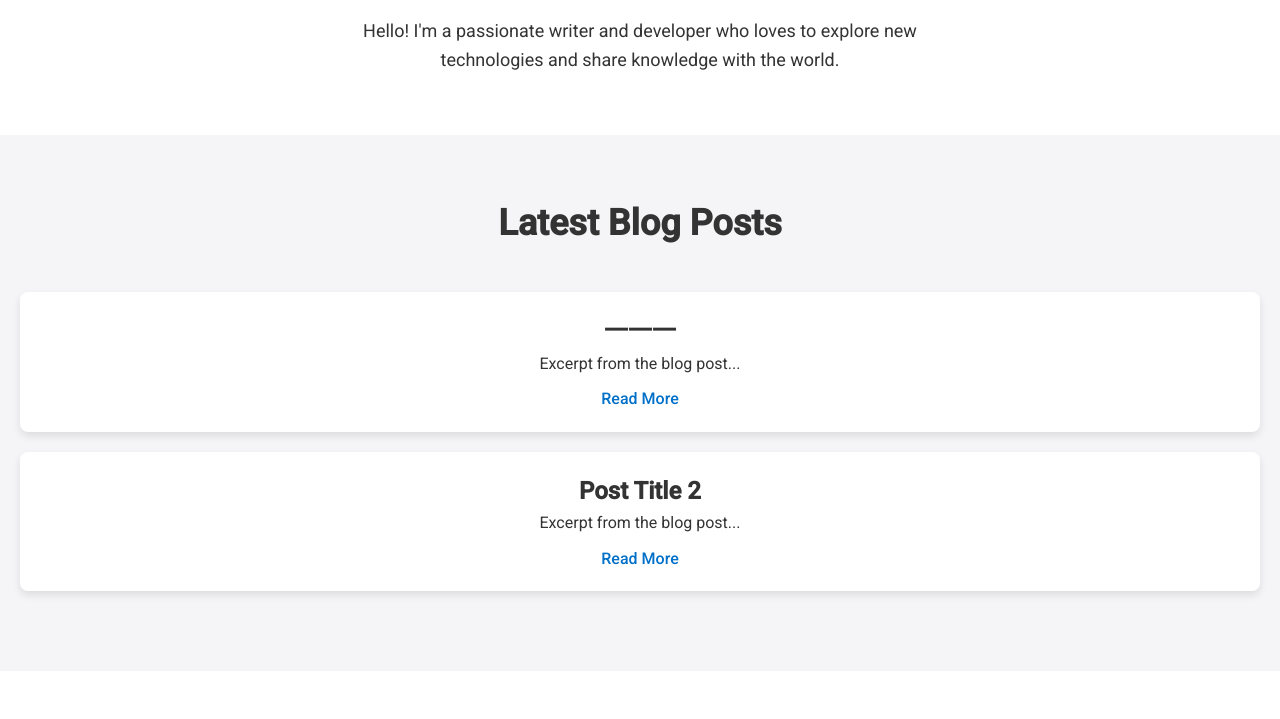
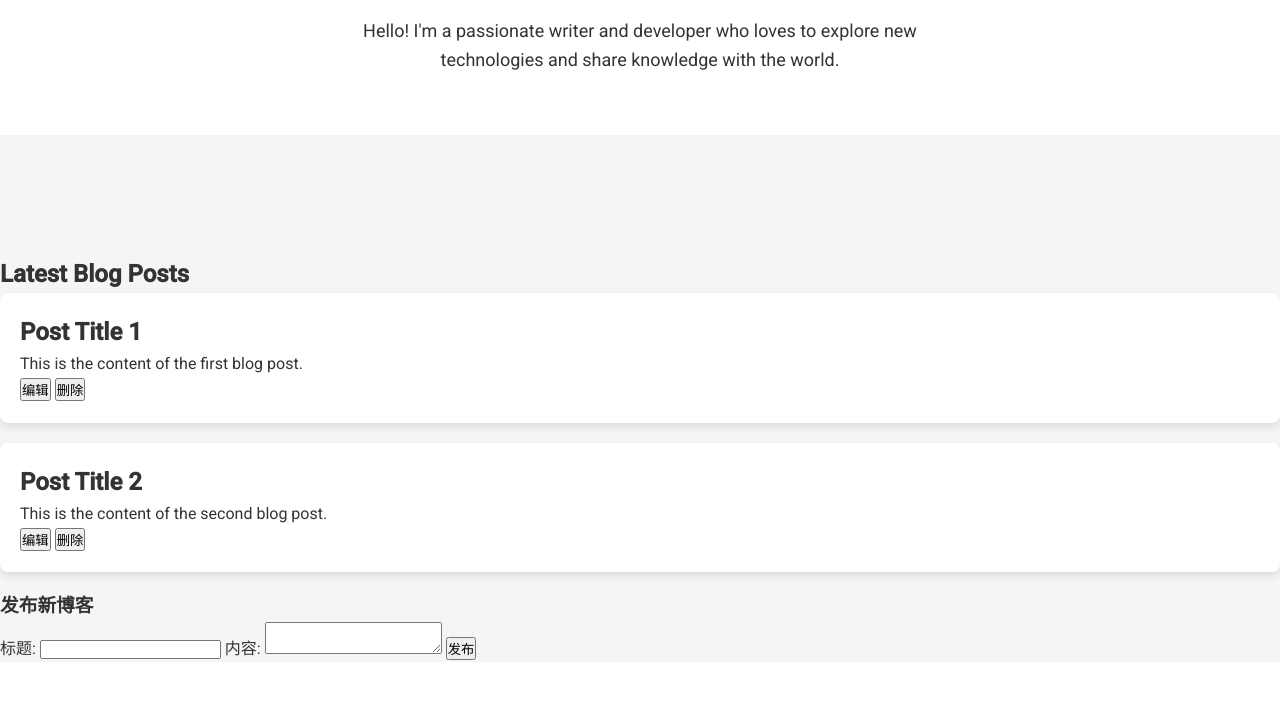
Before and after one commit to JulianChildon/juliuslin-s_blog_test, a plain HTML site: page index.html in a window 1280 px wide. Shown: the part 1022-1741 px from the top of the page. Drawn offline with Linux system fonts and the light colour scheme; sample sign-in values are in the browser's storage.

Commit message:
博客发布

```diff
--- a/index.html
+++ b/index.html
@@ -53,28 +53,26 @@
         <p>Hello! I'm a passionate writer and developer who loves to explore new technologies and share knowledge with the world.</p>
     </section>
 
-    <section id="blog" class="blog-section">
+    <section id="blog" class="blog-section"></section>
         <h2>Latest Blog Posts</h2>
 
-        <div class="blog-post">
-            <h3>一一一</h3>
-            <p>Excerpt from the blog post...</p>
-            <div class="more-content">
-                <p>This is the full content of the blog post. It includes more details and explanations...</p>
-            </div>
-            <a href="#" class="read-more">Read More</a>
+        <div id="blog-posts-container">
+            <!-- 动态加载博客帖子 -->
         </div>
 
-        <div class="blog-post">
-            <h3>Post Title 2</h3>
-            <p>Excerpt from the blog post...</p>
-            <div class="more-content">
-                <p>This is the full content of the blog post. It includes more details and explanations...</p>
-            </div>
-            <a href="#" class="read-more">Read More</a>
+        <!-- 发布新博客的表单 -->
+        <div id="new-post-form">
+            <h3>发布新博客</h3>
+            <form id="create-post-form">
+                <label for="post-title">标题:</label>
+                <input type="text" id="post-title" name="post-title" required>
+
+                <label for="post-content">内容:</label>
+                <textarea id="post-content" name="post-content" required></textarea>
+
+                <button type="submit">发布</button>
+            </form>
         </div>
-
-        <!-- 你可以添加更多的博客文章 -->
     </section>
 
 
--- a/scripts.js
+++ b/scripts.js
@@ -30,3 +30,65 @@ document.querySelectorAll('.read-more').forEach(button => {
         }
     });
 });
+// 假设我们有一个简单的博客帖子数组（在实际应用中，这应该是通过后端API获取的数据）
+let blogPosts = [
+    { id: 1, title: "Post Title 1", content: "This is the content of the first blog post." },
+    { id: 2, title: "Post Title 2", content: "This is the content of the second blog post." }
+];
+
+// 加载博客帖子到页面
+function loadBlogPosts() {
+    const blogContainer = document.getElementById('blog-posts-container');
+    blogContainer.innerHTML = ''; // 清空现有内容
+
+    blogPosts.forEach(post => {
+        const postDiv = document.createElement('div');
+        postDiv.classList.add('blog-post');
+        postDiv.innerHTML = `
+            <h3>${post.title}</h3>
+            <p>${post.content}</p>
+            <button onclick="editPost(${post.id})">编辑</button>
+            <button onclick="deletePost(${post.id})">删除</button>
+        `;
+        blogContainer.appendChild(postDiv);
+    });
+}
+
+// 发布新博客
+document.getElementById('create-post-form').addEventListener('submit', function(event) {
+    event.preventDefault();
+    const title = document.getElementById('post-title').value;
+    const content = document.getElementById('post-content').value;
+
+    const newPost = {
+        id: blogPosts.length + 1,
+        title,
+        content
+    };
+
+    blogPosts.push(newPost);
+    loadBlogPosts();
+    this.reset(); // 重置表单
+});
+
+// 编辑博客帖子
+function editPost(postId) {
+    const post = blogPosts.find(p => p.id === postId);
+    const title = prompt("编辑标题:", post.title);
+    const content = prompt("编辑内容:", post.content);
+
+    if (title && content) {
+        post.title = title;
+        post.content = content;
+        loadBlogPosts();
+    }
+}
+
+// 删除博客帖子
+function deletePost(postId) {
+    blogPosts = blogPosts.filter(p => p.id !== postId);
+    loadBlogPosts();
+}
+
+// 页面加载时显示博客帖子
+window.onload = loadBlogPosts;
```
